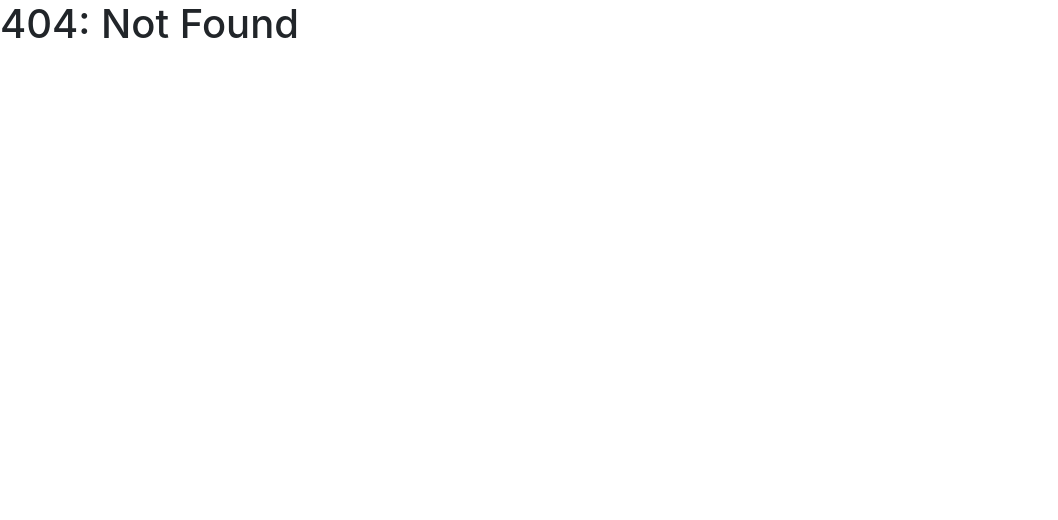
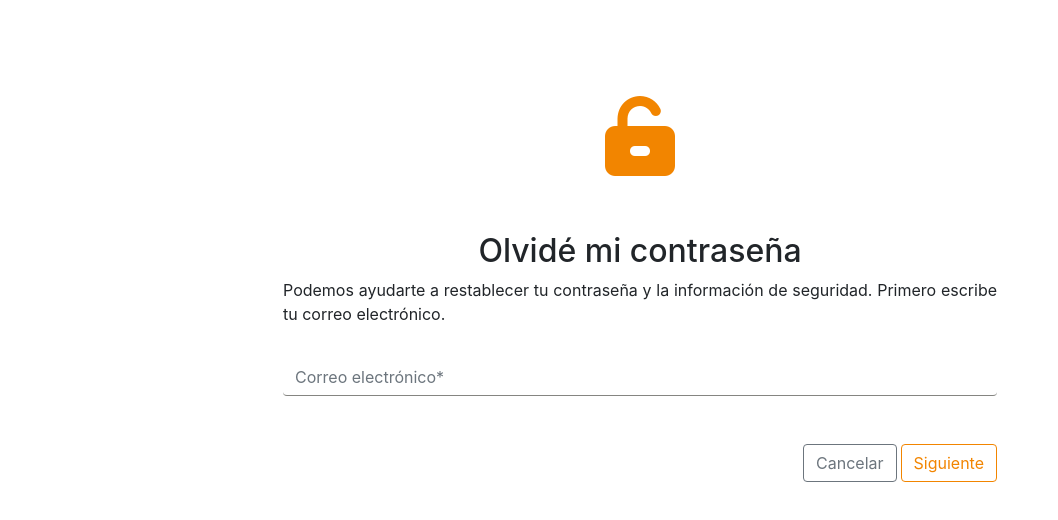
Before and after one commit to Isaza156/movilapp, a React (Create React App) app: page /resetpassword in a window 1280 px wide. Before the commit this address had no page. Shown: the top 520 px of the page, without its empty margins (0-1058 px from the left). Built offline with nearby package versions, Linux system fonts and the light colour scheme.

Commit message:
restablecer contraseña

```diff
--- a/src/App.js
+++ b/src/App.js
@@ -5,6 +5,9 @@ import Splash from "./components/Splash";
 import Login from './components/Login';
 import NotFound from "./pages/NotFound";
 import Account from './components/Account'
+import Password from './components/resetPassword'
+import NewPassword from './components/newPassword'
+import ValidateCode from './components/validateCode'
 
 
 
@@ -15,6 +18,9 @@ const App = () => {
         <Switch>
           <Route exact path="/" component={Login} />
           <Route exact path="/account" component={Account} />
+          <Route exact path="/resetpassword" component={Password} />
+          <Route exact path="/newpassword" component={NewPassword} />
+          <Route exact path="/validatecode" component={ValidateCode} />
           <Route component={NotFound} />
 
         </Switch>
--- a/src/components/Account.jsx
+++ b/src/components/Account.jsx
@@ -17,52 +17,52 @@ class Form extends Component {
                   <div className="text-center">
                     <i className="fas fa-user-circle fa-5x text-login"></i>
 
-                    <form className="mt-5 ml-5 mr-5 pb-3">
+                    <form className="mt-5 ml-5 mr-5 pb-3 ">
                       <div className="input-group mb-1">
                         <input
                           type="text"
-                          className="form-control input-sm mr-1  input-hover"
+                          className="form-control input-text input-sm mr-1  input-hover"
                           placeholder="Nombre* "
                         />
-                        <span className="input-group-btn  input-hover"></span>
+                        <span className="input-group-btn  input-hover "></span>
                         <input
                           type="text"
-                          className="form-control input-sm"
+                          className="form-control input-text input-sm"
                           placeholder="Apellidos* "
                         />
                       </div>
                       <input
                         type="text"
                         id="inputName"
-                        className="form-control mb-1 input-hover"
+                        className="form-control input-text mb-1 input-hover"
                         placeholder="Nombre de usuario* "
                         required
                       />
                       <input
                         type="email"
                         id="inputEmail"
-                        className="form-control mb-1 input-hover"
+                        className="form-control input-text mb-1 input-hover"
                         placeholder="Correo electrónico* "
                         required
                       />
                       <input
                         type="tel"
                         id="inputPhone"
-                        className="form-control mb-1 input-hover"
+                        className="form-control input-text mb-1 input-hover"
                         placeholder="Numero de teléfono* "
                         required
                       />
                       <input
                         type="password"
                         id="inputPassword"
-                        className="form-control mb-1  input-hover"
+                        className="form-control input-text mb-1  input-hover"
                         placeholder="Contraseña* "
                         required
                       />
                       <input
                         type="password"
                         id="confirmPassword"
-                        className="form-control mb-1  input-hover"
+                        className="form-control input-text mb-1  input-hover"
                         placeholder="Confirmar contraseña* "
                         required
                       />
--- /dev/null
+++ b/src/components/newPassword.jsx
@@ -0,0 +1,65 @@
+import React, { Component } from "react";
+import "./styles/FormStyle.css";
+import { Link } from "react-router-dom";
+
+class NewPassword extends Component {
+  render() {
+    return (
+      <React.Fragment>
+        <div className="bg-login">
+          <div className="container ">
+            <div className="brand">
+              <div className="row">
+                <div className="col-lg-2 d-none d-lg-block "></div>
+                <div className="col-lg-8 col-sm-12 col-xs-12 ">
+                  <div className="register Login text-center mt-5"></div>
+                  <div className="text-center">
+                    <i className="fas fa-lock-open fa-5x text-login pt-5 mt-5 mb-2"></i>
+                    <h2>Ingresar nueva contraseña</h2>
+
+                    <form className="mt-5 ml-5 mr-5 pb-3 ">
+
+                      <input
+                        type="password"
+                        id="inputPassword"
+                        className="form-control input-text mb-1  input-hover"
+                        placeholder="Nueva Contraseña* "
+                        required
+                      />
+                      <input
+                        type="password"
+                        id="confirmPassword"
+                        className="form-control input-text mb-1  input-hover"
+                        placeholder="Confirmar contraseña* "
+                        required
+                      />
+
+
+                      <br />
+                      <Link to={"/"}>
+                        <button
+                          className="btn btn-login btn-lg text-login mt-4 mb-3"
+                          type="submit"
+                        >
+                          Restablecer contraseña
+                        </button>
+                      </Link>
+                      <br />
+
+                      <br />
+
+                      <br />
+                    </form>
+                  </div>
+                </div>
+              </div>
+              <div className="col-lg-2 d-none d-lg-block fixed-bottom "></div>
+            </div>
+          </div>
+        </div>
+      </React.Fragment>
+    );
+  }
+}
+
+export default NewPassword ;
--- /dev/null
+++ b/src/components/resetPassword.jsx
@@ -0,0 +1,113 @@
+import React, { Component } from "react";
+import "./styles/FormStyle.css";
+import { Link } from "react-router-dom";
+
+class Password extends Component {
+  render() {
+    return (
+      <React.Fragment>
+        <div className="bg-login">
+          <div className="container ">
+            <div className="brand">
+              <div className="row">
+                <div className="col-lg-2 d-none d-lg-block "></div>
+                <div className="col-lg-8 col-sm-12 col-xs-12 ">
+                  <div className="register Login text-center mt-5"></div>
+                  <div className="text-center">
+                    <i className="fas fa-unlock-alt fa-5x text-login m-5"></i>
+                    <div className="p-2">
+                      <h2>Olvidé mi contraseña</h2>
+                      <p className="text-justify">
+                        Podemos ayudarte a restablecer tu contraseña y la
+                        información de seguridad. Primero escribe tu correo
+                        electrónico.
+                      </p>
+                    </div>
+
+                    <form className="m-2 ">
+                      <input
+                        type="email"
+                        id="inputEmail"
+                        className="form-control input-text  input-hover"
+                        placeholder="Correo electrónico* "
+                        required
+                      />
+
+                      <br />
+                      <div className="d-flex justify-content-end">
+                        <Link to={"/"}>
+                          <button
+                            className="btn btn-outline-secondary  mt-4 mb-3 mr-1"
+                            type="submit"
+                          >
+                            Cancelar
+                          </button>
+                        </Link>
+
+                        <button
+                          className="btn btn-login  text-login mt-4 mb-3 "
+                          type="submit"
+                          data-toggle="modal"
+                          data-target="#ResetPassword"
+                        >
+                          Siguiente
+                        </button>
+                      </div>
+
+                      <div
+                        class="modal fade"
+                        id="ResetPassword"
+                        tabindex="-1"
+                        role="dialog"
+                        aria-labelledby="resetPaswordText"
+                        aria-hidden="true"
+                      >
+                        <div class="modal-dialog" role="document">
+                          <div class="modal-content">
+                            <div class="modal-header">
+                              <h5 class="modal-title" id="resetPaswordText">
+                                Reestablecer contraseña
+                              </h5>
+                              <button
+                                type="button"
+                                class="close"
+                                data-dismiss="modal"
+                                aria-label="Close"
+                              >
+                                <span aria-hidden="true">&times;</span>
+                              </button>
+                            </div>
+                            <div class="modal-body text-justify">
+                              Hemos enviado un código de seguridad a tu correo
+                              electrónico ve a Restablecer contraseña y digita
+                              tu código para crear tu nueva contraseña
+                            </div>
+                            <div class="modal-footer">
+                            <Link to={"/"}>
+                              <button
+                                type="button"
+                                class="btn btn-login  text-login mt-4 mb-3 "
+                              >
+                                Restablecer contraseña
+                              </button>
+                              </Link>
+                            </div>
+                          </div>
+                        </div>
+                      </div>
+
+                      <br />
+                    </form>
+                  </div>
+                </div>
+              </div>
+              <div className="col-lg-2 d-none d-lg-block fixed-bottom "></div>
+            </div>
+          </div>
+        </div>
+      </React.Fragment>
+    );
+  }
+}
+
+export default Password;
--- a/src/components/styles/FormStyle.css
+++ b/src/components/styles/FormStyle.css
@@ -26,7 +26,7 @@
 }
 
 .bg-login {
-  background-color: #eff1f8;
+  background-color: #fff;
 }
 
 .text-login {
@@ -41,3 +41,18 @@
   height: 100px;
   width: 100px;
 }
+
+.input-text{
+  border: none !important;
+  border-bottom: 0.5px solid #858581 !important;
+  background-color:  white !important;
+
+}
+
+.vertical-center {
+  min-height: 100%;
+  min-height: 100vh;
+  display: flex;
+  align-items: center;
+  margin: 0 auto;
+}
--- /dev/null
+++ b/src/components/validateCode.jsx
@@ -0,0 +1,69 @@
+import React, { Component } from "react";
+import "./styles/FormStyle.css";
+import { Link } from "react-router-dom";
+
+class ValidateCode extends Component {
+  render() {
+    return (
+      <React.Fragment>
+        <div className="bg-login">
+          <div className="container">
+            <div className="brand">
+              <div className="row">
+
+                <div className="col-lg-8 col-sm-12 col-xs-12 ">
+                  <div className="register Login text-center mt-5"></div>
+                  <div className="text-center">
+                  <i className="fas fa-unlock-alt fa-5x text-login m-5"></i>
+                    <h2>Ingrese el código de seguridad</h2>
+
+                    <form className="mt-5 ml-5 mr-5 pb-3 ">
+
+                      <input
+                        type="text"
+                        id="SecutiryCode"
+                        className="form-control input-text mb-1  input-hover"
+                        placeholder="Codigo de seguridad* "
+                        required
+                      />
+
+
+
+                      <br />
+                      <div className="d-flex justify-content-end">
+                        <Link to={"/"}>
+                          <button
+                            className="btn btn-outline-secondary  mt-4 mb-3 mr-1"
+                            type="submit"
+                          >
+                            No recibí mi código
+                          </button>
+                        </Link>
+
+                        <button
+                          className="btn btn-login  text-login mt-4 mb-3 "
+                          type="submit"
+
+                        >
+                          Validar mi código
+                        </button>
+                      </div>
+                      <br />
+
+                      <br />
+
+                      <br />
+                    </form>
+                  </div>
+                </div>
+              </div>
+              <div className="col-lg-2 d-none d-lg-block fixed-bottom "></div>
+            </div>
+          </div>
+        </div>
+      </React.Fragment>
+    );
+  }
+}
+
+export default ValidateCode ;
```
